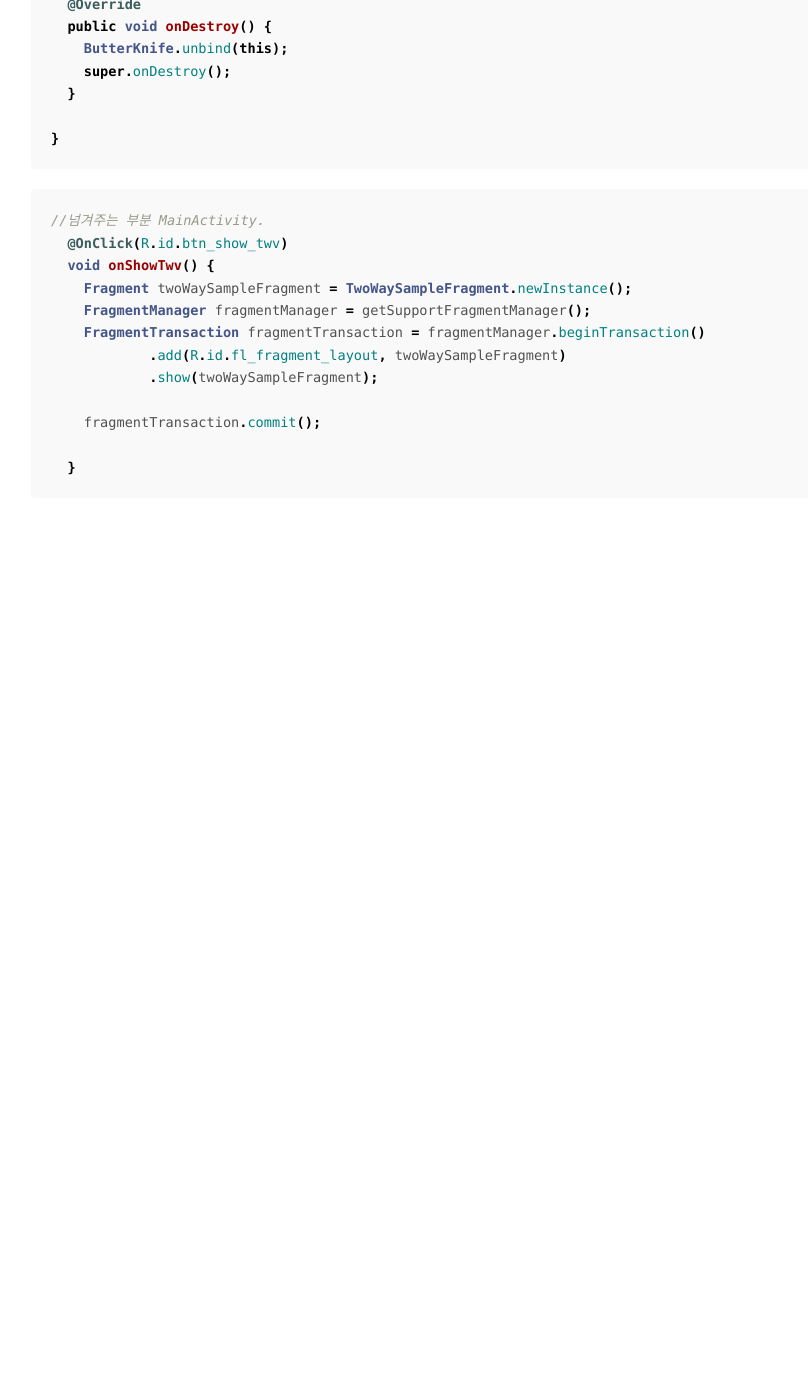
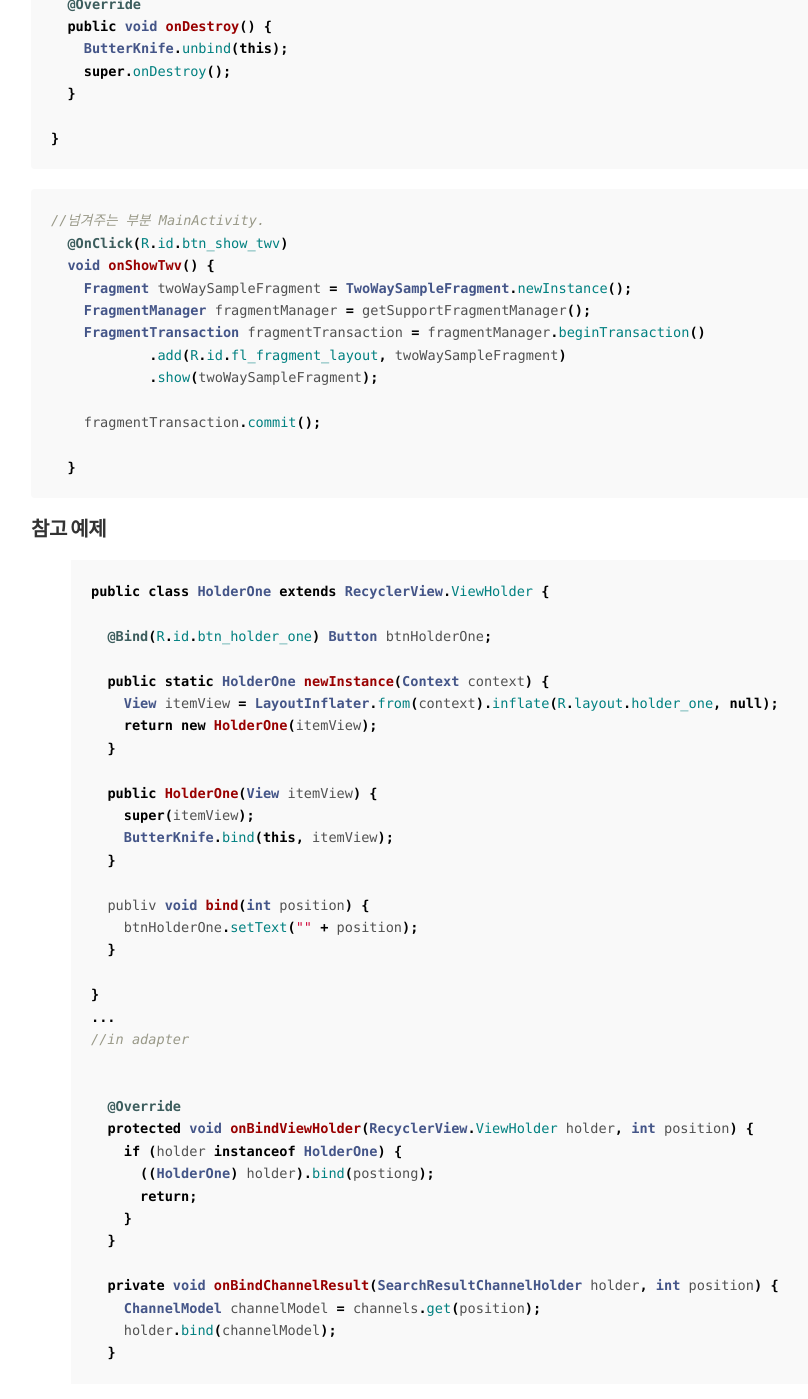
Before and after one commit to ekeon/ekeon.github.io, a Jekyll site: the page built from _posts/2016-2-24-twowayview (Recyclerview).md, in a window 1280 px wide and 1400 px high, scrolled down 4461 px. Shown: the whole window, without its empty margins (29-837 px from the left). Built offline with Jekyll 4.4.1, drawn with Linux system fonts in a browser that asks for light colours; Markdown is read by kramdown in place of the engine named in the settings; comment, search, counter and statistics services are not loaded; before the commit the page ends 5079 px from its top, so only the background shows below that.

Commit message:
no message

````diff
--- a/_posts/2016-2-24-twowayview (Recyclerview).md
+++ b/_posts/2016-2-24-twowayview (Recyclerview).md
@@ -210,3 +210,41 @@ public class TwoWaySampleFragment extends Fragment {
 
   }
 ```
+
+####참고 예제
+{% highlight java %}
+public class HolderOne extends RecyclerView.ViewHolder {
+
+  @Bind(R.id.btn_holder_one) Button btnHolderOne;
+
+  public static HolderOne newInstance(Context context) {
+    View itemView = LayoutInflater.from(context).inflate(R.layout.holder_one, null);
+    return new HolderOne(itemView);
+  }
+
+  public HolderOne(View itemView) {
+    super(itemView);
+    ButterKnife.bind(this, itemView);
+  }
+
+  publiv void bind(int position) {
+    btnHolderOne.setText("" + position);
+  }
+
+}
+...
+//in adapter
+
+  @Override
+  protected void onBindViewHolder(RecyclerView.ViewHolder holder, int position) {
+    if (holder instanceof HolderOne) {
+      ((HolderOne) holder).bind(postiong);
+      return;
+    }
+  }
+
+  private void onBindChannelResult(SearchResultChannelHolder holder, int position) {
+    ChannelModel channelModel = channels.get(position);
+    holder.bind(channelModel);
+  }
+{% endhighlight %}
````
